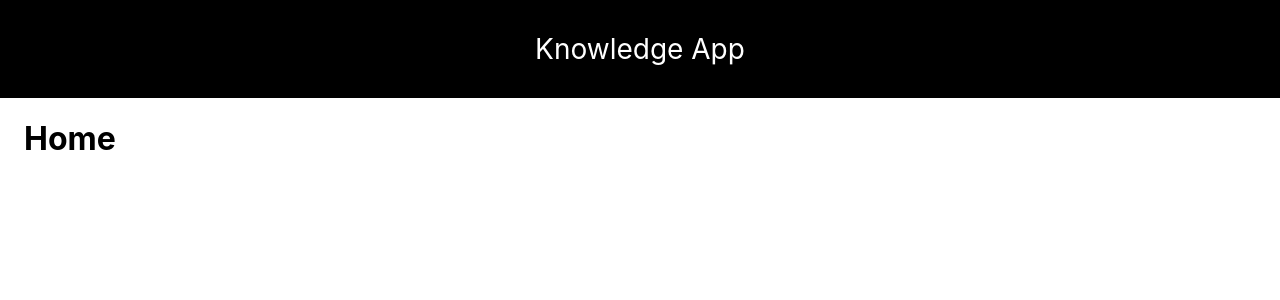
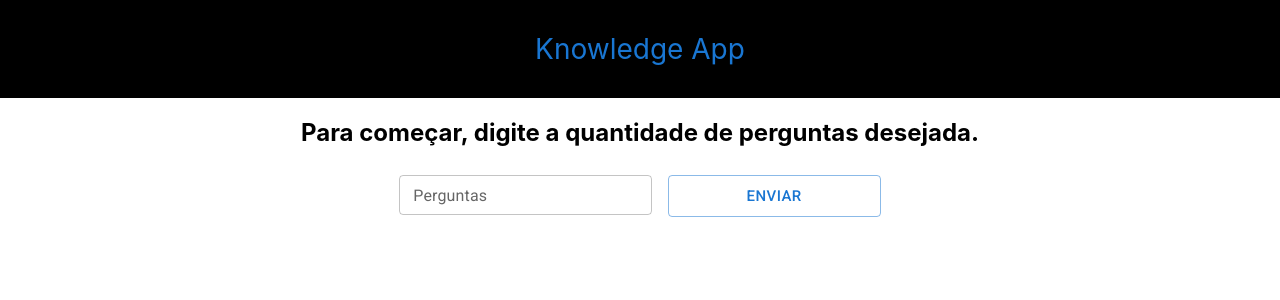
Before and after one commit to viriatonova/knowledgeapp, a React (Create React App) app: page / in a window 1280 px wide. Shown: the top 300 px of the page. Built offline with nearby package versions, Linux system fonts and the light colour scheme.

Commit message:
add form to home

```diff
--- /dev/null
+++ b/src/components/FormInicio.js
@@ -0,0 +1,28 @@
+import React from "react";
+import Box from '@mui/material/Box';
+import TextField from '@mui/material/TextField';
+import Button from '@mui/material/Button';
+
+export default function FormInicio() {
+    return (
+        <Box
+            component="form"
+            sx={{
+                '& > :not(style)': { m: 1, width: '25ch' },
+            }}
+            noValidate
+            autoComplete="off"
+        >
+            <TextField
+            id="outlined-basic"
+            label="Perguntas"
+            variant="outlined"
+            size="small"
+            />
+            <Button
+            variant="outlined"
+            size="large"
+            >Enviar</Button>
+        </Box>
+    );
+}
--- a/src/components/Header.js
+++ b/src/components/Header.js
@@ -1,6 +1,5 @@
 import React from "react";
 import Box from '@mui/material/Box';
-import { flexbox } from "@mui/system";
 
 
 export default function Header() {
@@ -14,7 +13,7 @@ export default function Header() {
             alignItems: 'center',
             justifyContent: 'center',
             backgroundColor:'black',
-            color:'White',
+            color: 'primary.main',
             fontSize: '1.75rem'
         }}>
             Knowledge App
--- a/src/components/Home.js
+++ /dev/null
@@ -1,12 +0,0 @@
-import React from "react";
-import Container from '@mui/material/Container';
-
-export default function Home() {
-
-    return (
-        <Container maxWidth="xl">
-            <h1>Home</h1>
-        </Container>
-    );
-
-}
--- a/src/index.js
+++ b/src/index.js
@@ -3,9 +3,10 @@ import ReactDOM from 'react-dom';
 import './index.css';
 import App from './App';
 
+
 ReactDOM.render(
   <React.StrictMode>
-    <App />
+      <App />
   </React.StrictMode>,
   document.getElementById('root')
 );
--- /dev/null
+++ b/src/pages/Home.js
@@ -0,0 +1,23 @@
+import React from "react";
+import Container from '@mui/material/Container';
+import FormInicio from '../components/FormInicio'
+import { Box } from "@mui/system";
+
+export default function Home() {
+
+    return (
+        <Container maxWidth="xl">
+
+            <Box component='div' sx={{
+                display: 'flex',
+                flexDirection: 'column',
+                alignItems: 'center',
+                justifyContent: 'center'
+            }}>
+                <h2>Para começar, digite a quantidade de perguntas desejada.</h2>
+                <FormInicio />
+            </Box>
+        </Container>
+    );
+
+}
```
Also changed, not shown: src/routes/index.js (+5 -5 lines), src/pages/Page404.js (renamed from src/components/Page404.js), src/pages/Questions.js (renamed from src/components/Questions.js), src/pages/Result.js (renamed from src/components/Result.js), src/pages/Start.js (renamed from src/components/Start.js), 1 other file (tests, documents, lock files or other folders).
